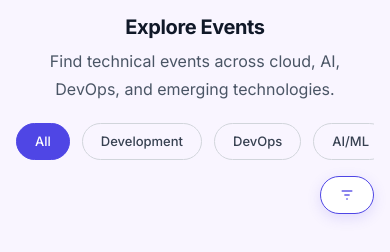
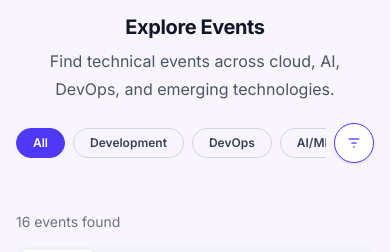
Before and after one commit to Aravindhan450/Event-Listing-Page, a Next.js app: page / in a window 390 px wide. Shown: the part 1120-1372 px from the top of the page. Built offline with nearby package versions, Linux system fonts and the light colour scheme.

Commit message:
pills arrangement fixed in mobile view

```diff
--- a/components/home/HomePage.tsx
+++ b/components/home/HomePage.tsx
@@ -425,43 +425,44 @@ export default function Page() {
   <h2 className="text-xl font-semibold text-gray-900">Explore Events</h2>
   <p className="text-gray-600 mt-2 max-w-xl mx-auto font-normal" style={{ lineHeight: 1.75 }}>Find technical events across cloud, AI, DevOps, and emerging technologies.</p>
 </div>
-<div className="animate-fade-up delay-3 mt-5 anim-fade-up d2 flex flex-col sm:flex-row sm:items-center sm:justify-between gap-3 sm:gap-4">
-  <div className="category-scroll flex sm:flex-wrap justify-start sm:justify-center gap-3 overflow-x-auto sm:overflow-visible whitespace-nowrap sm:whitespace-normal pb-1 sm:pb-0" style={{ flex: 1 }}>
-    {['All', 'Development', 'DevOps', 'AI/ML', 'Cloud', 'Cybersecurity', 'Mobile', 'Web3', 'Backend', 'Design'].map(cat => (
-      <button key={cat} onClick={() => setActiveCategory(cat)} style={{
-        padding: '7px 18px', borderRadius: '99px', fontSize: '13px', fontWeight: 500,
-        cursor: 'pointer', border: '1.5px solid', transition: 'all 0.2s ease',
-        backgroundColor: activeCategory === cat ? '#4f46e5' : 'transparent',
-        borderColor: activeCategory === cat ? '#4f46e5' : '#d1d5db',
-        color: activeCategory === cat ? '#ffffff' : '#374151'
-      }} className="interactive-btn" type="button" aria-pressed={activeCategory === cat}>{cat}</button>
-    ))}
+<div className="animate-fade-up delay-3 mt-5 anim-fade-up d2 flex min-w-0 items-center gap-2 sm:gap-4">
+  <div className="min-w-0 flex-1 overflow-x-auto sm:overflow-visible [scrollbar-width:none] [-ms-overflow-style:none] [&::-webkit-scrollbar]:hidden">
+    <div className="flex flex-nowrap items-center gap-2 whitespace-nowrap pr-1 sm:flex-wrap sm:gap-3 sm:whitespace-normal sm:pr-0">
+      {['All', 'Development', 'DevOps', 'AI/ML', 'Cloud', 'Cybersecurity', 'Mobile', 'Web3', 'Backend', 'Design'].map((cat) => (
+        <button
+          key={cat}
+          type="button"
+          onClick={() => setActiveCategory(cat)}
+          aria-pressed={activeCategory === cat}
+          className={`interactive-btn shrink-0 rounded-full border px-4 py-1.5 text-xs font-medium transition-all sm:text-sm ${
+            activeCategory === cat
+              ? 'border-indigo-600 bg-indigo-600 text-white'
+              : 'border-gray-300 bg-transparent text-gray-700 hover:border-indigo-300 hover:text-indigo-600'
+          }`}
+        >
+          {cat}
+        </button>
+      ))}
+    </div>
   </div>
 
-  <div className="mt-0 text-right sm:ml-auto w-full sm:w-auto">
-  <button type="button" onClick={() => setShowFilters(!showFilters)} className="interactive-btn animate-fade-up delay-4 anim-fade-up d3" style={{
-    backgroundColor: showFilters ? '#4f46e5' : '#ffffff',
-    border: '1.5px solid #4f46e5',
-    color: showFilters ? '#ffffff' : '#4f46e5',
-    borderRadius: '999px',
-    padding: '10px 18px',
-    cursor: 'pointer',
-    fontSize: '14px',
-    fontWeight: 600,
-    display: 'inline-flex',
-    alignItems: 'center',
-    gap: '6px',
-    boxShadow: '0 4px 14px rgba(79, 70, 229, 0.15)',
-    transition: 'all 0.2s ease'
-  }}>
-    <svg width="16" height="16" fill="none" stroke={showFilters ? '#ffffff' : '#4f46e5'} strokeWidth="2" viewBox="0 0 24 24">
-      <line x1="4" y1="6" x2="20" y2="6"/>
-      <line x1="8" y1="12" x2="16" y2="12"/>
-      <line x1="11" y1="18" x2="13" y2="18"/>
+  <button
+    type="button"
+    onClick={() => setShowFilters(!showFilters)}
+    className={`interactive-btn animate-fade-up delay-4 anim-fade-up d3 inline-flex h-10 w-10 flex-shrink-0 items-center justify-center rounded-full border shadow-sm transition-all sm:h-auto sm:w-auto sm:gap-1.5 sm:px-4 sm:py-2.5 ${
+      showFilters
+        ? 'border-indigo-600 bg-indigo-600 text-white'
+        : 'border-indigo-600 bg-white text-indigo-600 hover:bg-indigo-50'
+    }`}
+    aria-label={showFilters ? 'Hide advanced filters' : 'Show advanced filters'}
+  >
+    <svg width="16" height="16" fill="none" stroke="currentColor" strokeWidth="2" viewBox="0 0 24 24" aria-hidden="true">
+      <line x1="4" y1="6" x2="20" y2="6" />
+      <line x1="8" y1="12" x2="16" y2="12" />
+      <line x1="11" y1="18" x2="13" y2="18" />
     </svg>
-    <span className="hidden sm:inline">{showFilters ? 'Hide Filters' : 'Advanced Filters'}</span>
+    <span className="hidden text-sm font-semibold sm:inline">{showFilters ? 'Hide Filters' : 'Advanced Filters'}</span>
   </button>
-  </div>
 </div>
 
 {showFilters && (
```
